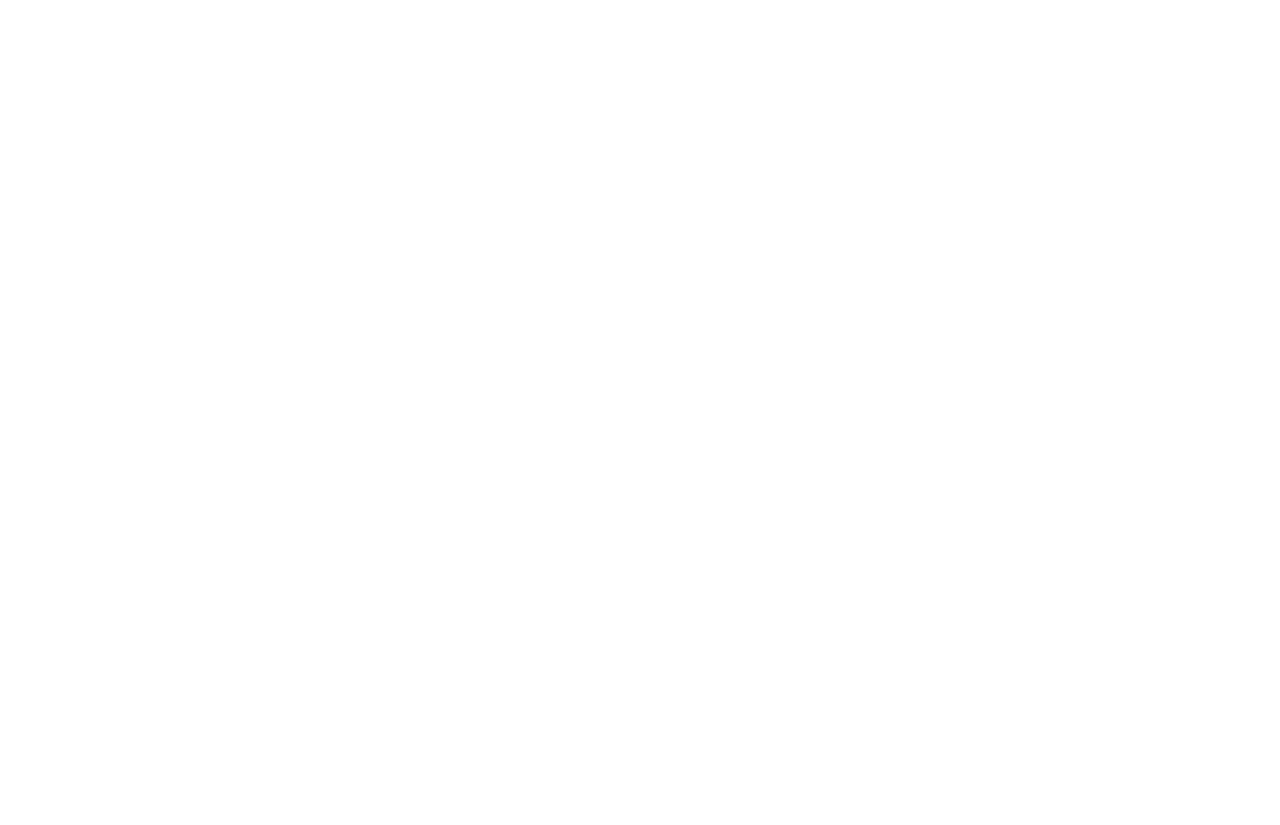
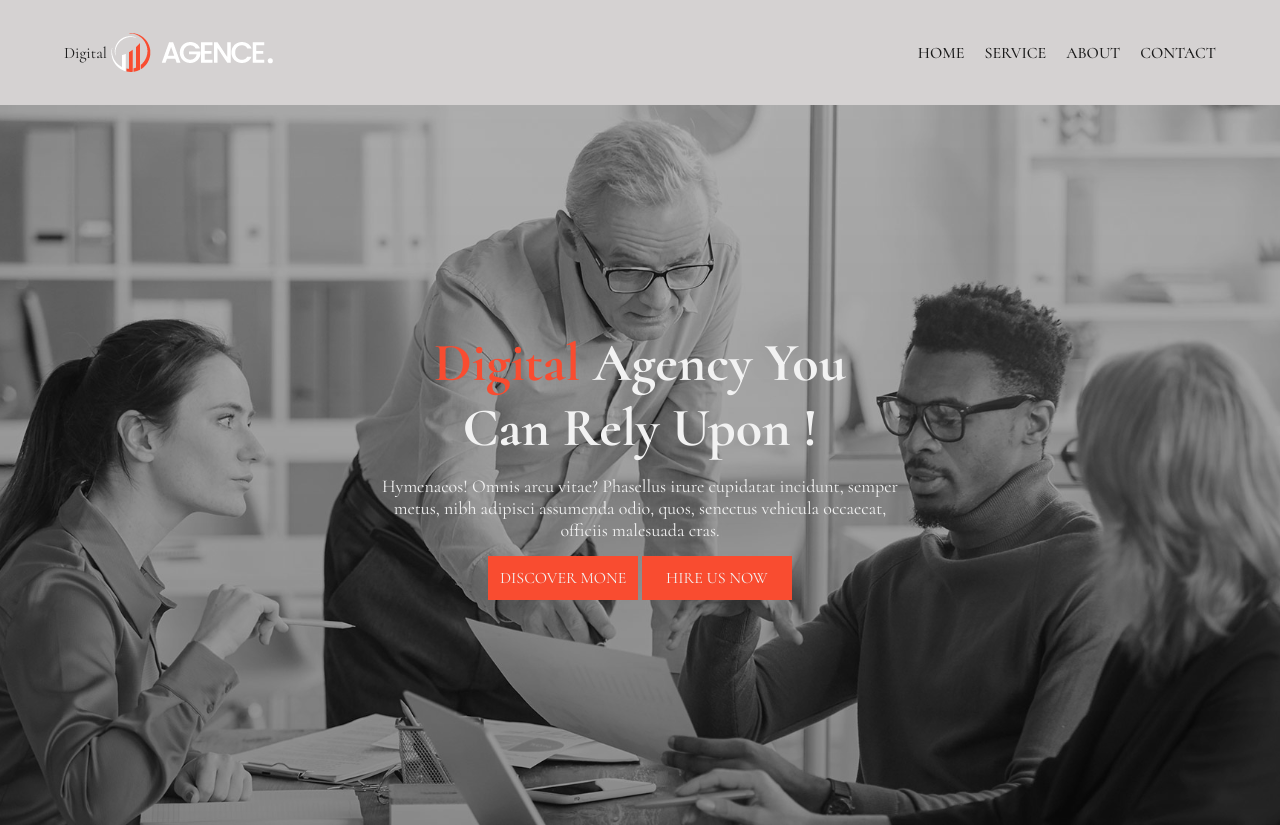
Before and after one commit to borhan98/digital-agency, a plain HTML site: page index.html in a window 1280 px wide. Before the commit the page ends 800 px from the top, so only its background shows below. Drawn offline with Linux system fonts and the light colour scheme.

Commit message:
banner section added

```diff
--- a/asset/css/style.css
+++ b/asset/css/style.css
@@ -0,0 +1,99 @@
+@import url('https://fonts.googleapis.com/css2?family=Cormorant:wght@300;400;500;600;700&family=Poppins:wght@100;200;300;400;500;600;700;800;900&display=swap');
+
+* {
+    margin: 0;
+    padding: 0;
+    font-family: 'Cormorant', serif;
+}
+a {
+    text-decoration: none;
+}
+li {
+    list-style: none;
+}
+.container {
+    width: 90%;
+    margin: 0 auto;
+}
+:root {
+    --font-light: #f2f2f2;
+    --font-dark: #1a1a1a;
+}
+/*-------------------------------------------
+        Header Section Start Start
+---------------------------------------------*/
+#header {
+    background: #D5D2D2;
+    padding: 30px 0;
+}
+.head_wrapper {
+    display: flex;
+    justify-content: space-between;
+    align-items: center;
+}
+.head_wrapper .logo {
+    display: flex;
+    align-items: center;
+}
+.head_wrapper .logo p {
+    color: var(--font-dark);
+}
+.head_wrapper .nav ul {
+    display: flex;
+    gap: 20px;
+}
+.head_wrapper .nav ul li a {
+    color: #1a1a1a;
+    text-transform: uppercase;
+    font-weight: 500;
+}
+/*-------------------------------------------
+        Header Section Start Here
+---------------------------------------------*/
+/*-------------------------------------------
+        Banner Section Start Here
+---------------------------------------------*/
+#banner {
+    height: 90vh;
+    background: url('../image/background.jpg'), linear-gradient(rgba(0,0,0,0.3),rgba(0,0,0,0.4));
+    background-size: cover;
+    background-position: center;
+    background-blend-mode: overlay;
+}
+#banner .bnr_content {
+    height: 90vh;
+    display: flex;
+    flex-direction: column;
+    justify-content: center;
+    align-items: center;
+    text-align: center;
+}
+.bnr_content .bnr_title {
+    font-size: 54px;
+    font-weight: 700;
+    color: var(--font-light);
+}
+.bnr_content .bnr_title .digital {
+    color: #F94C30;
+}
+.bnr_content .descrip {
+    color: var(--font-light);
+    font-size: 18px;
+    margin: 15px 0;
+}
+.btn_common {
+    display: inline-block;
+    width: 150px;
+    padding: 12px 0;
+    background: #F94C30;
+    text-transform: uppercase;
+    color: var(--font-light);
+    transition: all 0.5s ease;
+}
+.btn_common:hover {
+    background: var(--font-light);
+    color: #F94C30;
+}
+/*-------------------------------------------
+        Banner Section End Here
+---------------------------------------------*/
--- a/index.html
+++ b/index.html
@@ -7,6 +7,64 @@
     <link rel="stylesheet" href="./asset/css/style.css">
 </head>
 <body>
+    <!----------------------------------------
+            Header Section Start Here
+    ------------------------------------------>
+    <header id="header">
+        <div class="container head_wrapper">
+            <div class="logo">
+                <p>Digital</p>
+                <img src="./asset/logo/logo.png" alt="Logo">
+            </div>
+            <nav class="nav">
+                <ul>
+                    <li><a href="#">home</a></li>
+                    <li><a href="#">service</a></li>
+                    <li><a href="#">about</a></li>
+                    <li><a href="#">contact</a></li>
+                </ul>
+            </nav>
+        </div>
+    </header>
+    <!----------------------------------------
+            Header Section End Here
+    ------------------------------------------>
+    <!----------------------------------------
+            Banner Section Start Here
+    ------------------------------------------>
+    <section id="banner">
+        <div class="container">
+            <div class="bnr_content">
+                <h1 class="bnr_title"><span class="digital">Digital</span> Agency You <br>Can Rely Upon !</h1>
+                <p class="descrip">Hymenaeos! Omnis arcu vitae? Phasellus irure cupidatat incidunt, semper <br>metus, nibh adipisci assumenda odio, quos, senectus vehicula occaecat, <br>officiis malesuada cras.</p>
+                <div class="bnr_btn">
+                    <a href="#" class="btn_common">discover mone</a>
+                    <a href="#" class="btn_common">hire us now</a>
+                </div>
+            </div>
+        </div>
+    </section>
+    <!----------------------------------------
+            Banner Section End Here
+    ------------------------------------------>
+    <!----------------------------------------
+            Main Section Start Here
+    ------------------------------------------>
 
+    <!----------------------------------------
+            Main Section End Here
+    ------------------------------------------>
+    <!----------------------------------------
+            Header Section Start Here
+    ------------------------------------------>
+    <!----------------------------------------
+            Header Section Start Here
+    ------------------------------------------>
+    <!----------------------------------------
+            Header Section Start Here
+    ------------------------------------------>
+    <!----------------------------------------
+            Header Section Start Here
+    ------------------------------------------>
 </body>
 </html>
```
